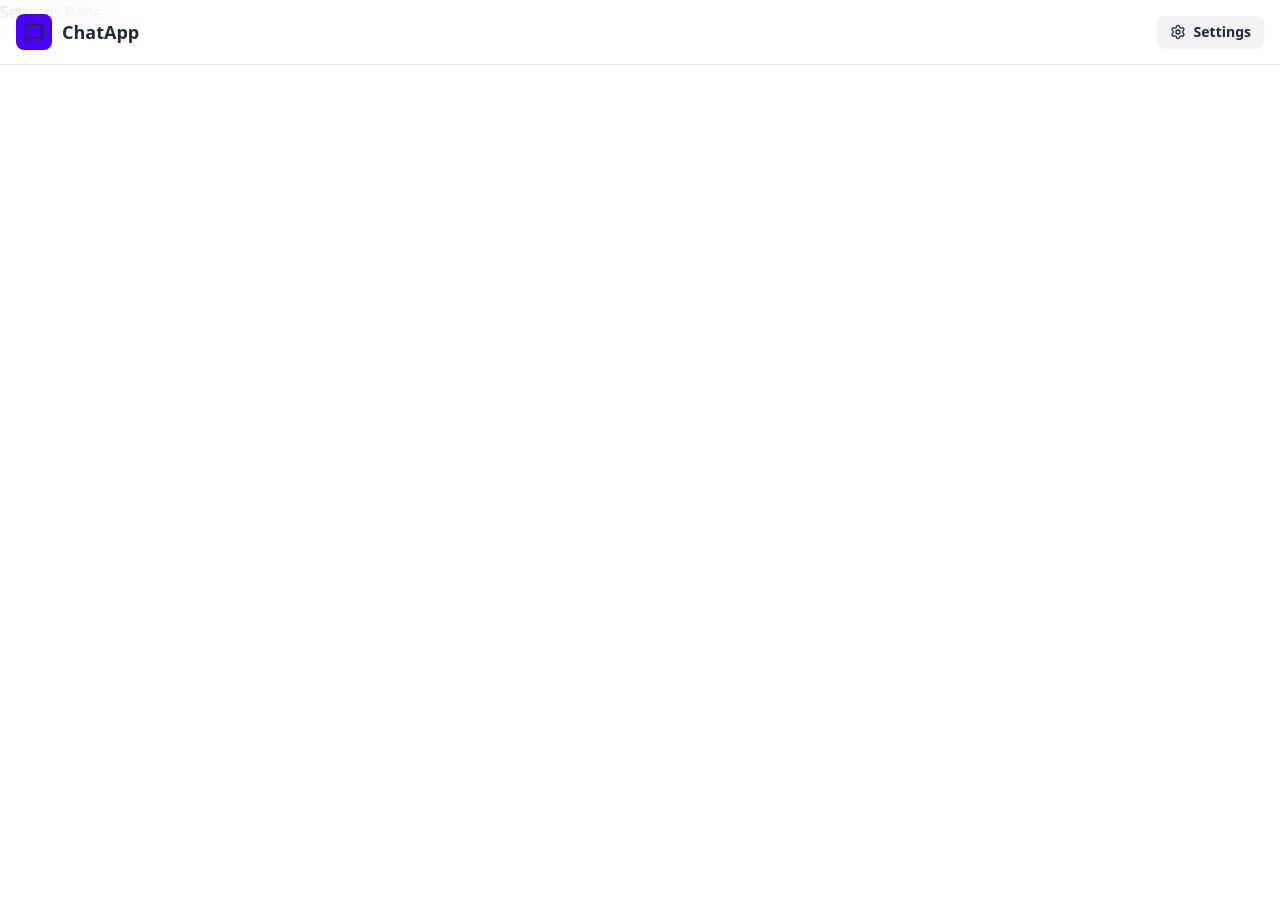
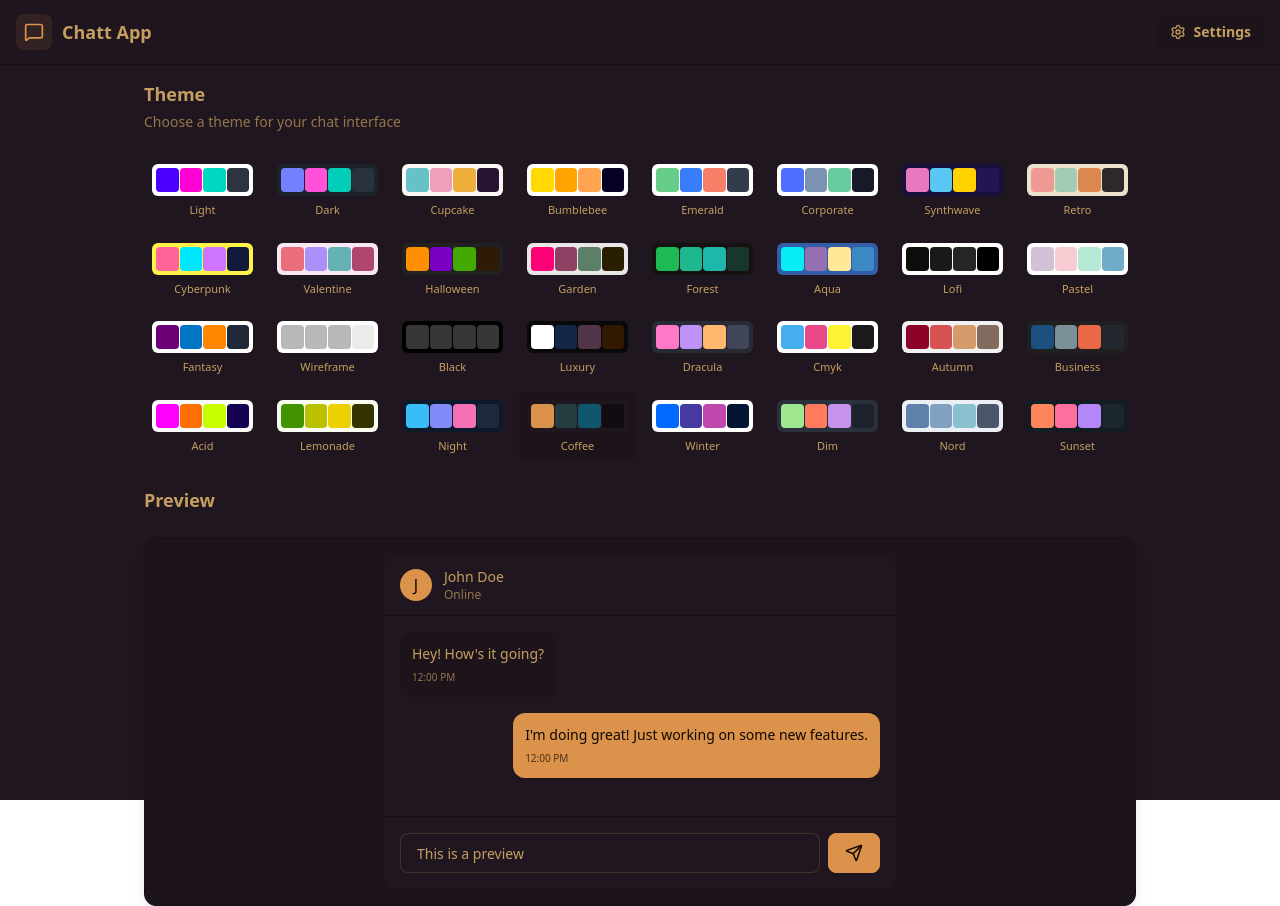
Before and after one commit to kadrzeybek/MERN-chat_app, a React (Vite) app in the folder frontend/: page /settings in a window 1280 px wide. Before the commit the page ends 800 px from the top, so only its background shows below. Built offline with nearby package versions, Linux system fonts and the light colour scheme; no server answers.

Commit message:
settings page is completed

```diff
--- a/frontend/src/App.jsx
+++ b/frontend/src/App.jsx
@@ -1,50 +1,56 @@
-import Navbar from './components/Navbar'
-import HomePage from './pages/HomePage'
-import SignupPage from './pages/SignupPage'
-import LoginPage from './pages/LoginPage'
-import ProfilePage from './pages/profilePage'
-import Settings from './pages/Settings'
-import { Route, Routes, Navigate } from 'react-router-dom'
+
 import './App.css'
-import { useAuthStore } from './store/userAuthStore'
-import { useEffect } from 'react'
-import {Loader} from 'lucide-react'
+import Navbar from "./components/Navbar";
 
-import { Toaster } from 'react-hot-toast'
+import HomePage from "./pages/HomePage";
+import SignUpPage from "./pages/SignUpPage";
+import LoginPage from "./pages/LoginPage";
+import SettingsPage from "./pages/SettingsPage";
+import ProfilePage from "./pages/ProfilePage";
 
+import { Routes, Route, Navigate } from "react-router-dom";
+import { useAuthStore } from "./store/userAuthStore";
+import { useThemeStore } from "./store/useThemeStore";
+import { useEffect } from "react";
+
+import { Loader } from "lucide-react";
+import { Toaster } from "react-hot-toast";
 
 const App = () => {
-  const { authUser, checkAuth, isCheckingAuth } = useAuthStore()
+  const { authUser, checkAuth, isCheckingAuth } = useAuthStore();
+  const { theme } = useThemeStore();
+
 
   useEffect(() => {
     checkAuth();
   }, [checkAuth]);
 
-  console.log({ authUser })
+  console.log({ authUser });
 
-  if(isCheckingAuth && !authUser) return(
-    <div className='flex items-center justify-center h-screen'>
-      <Loader className="size-10 animate-spin" />
-    </div>
-  )
+  if (isCheckingAuth && !authUser)
+    return (
+      <div className="flex items-center justify-center h-screen">
+        <Loader className="size-10 animate-spin" />
+      </div>
+    );
 
   return (
-    <div>
+    <div data-theme={theme}>
       <Navbar />
+
       <Routes>
-        <Route path="/" element={authUser ? <HomePage /> : <Navigate to ="/login" />} />
-        <Route path="/signup" element={!authUser ? <SignupPage /> : <Navigate to="/"/>} />
-        <Route path="/login" element={!authUser ? <LoginPage/> : <Navigate to="/" />} />
-        <Route path="/profile" element={ authUser ? <ProfilePage /> : <Navigate to="/login" />} />
-        <Route path="/settings" element={<Settings />} />
+        <Route path="/" element={authUser ? <HomePage /> : <Navigate to="/login" />} />
+        <Route path="/signup" element={!authUser ? <SignUpPage /> : <Navigate to="/" />} />
+        <Route path="/login" element={!authUser ? <LoginPage /> : <Navigate to="/" />} />
+        <Route path="/settings" element={<SettingsPage />} />
+        <Route path="/profile" element={authUser ? <ProfilePage /> : <Navigate to="/login" />} />
 
-       {/* Not found page */}
-        <Route path="*" element={<h1>404 Not Found!</h1>} />
+        {/* Not found page */}
+       <Route path="*" element={<h1>404 Not Found!</h1>} />
       </Routes>
+
       <Toaster />
-
     </div>
-  )
-}
-
-export default App
+  );
+};
+export default App;
--- a/frontend/src/components/Navbar.jsx
+++ b/frontend/src/components/Navbar.jsx
@@ -1,5 +1,5 @@
 import { Link } from "react-router-dom";
-import { useAuthStore } from "../store/userAuthStore.js";
+import { useAuthStore } from "../store/userAuthStore"
 import { LogOut, MessageSquare, Settings, User } from "lucide-react";
 
 const Navbar = () => {
@@ -14,10 +14,10 @@
         <div className="flex items-center justify-between h-full">
           <div className="flex items-center gap-8">
             <Link to="/" className="flex items-center gap-2.5 hover:opacity-80 transition-all">
-              <div className="size-9 rounded-lg bg-primary flex items-center justify-center">
-                <MessageSquare className="size-5" />
+              <div className="size-9 rounded-lg bg-primary/10 flex items-center justify-center">
+                <MessageSquare className="w-5 h-5 text-primary" />
               </div>
-              <h1 className="text-lg font-bold">ChatApp</h1>
+              <h1 className="text-lg font-bold">Chatt App</h1>
             </Link>
           </div>
 
--- /dev/null
+++ b/frontend/src/constants/index.js
@@ -0,0 +1,34 @@
+export const THEMES = [
+  "light",
+  "dark",
+  "cupcake",
+  "bumblebee",
+  "emerald",
+  "corporate",
+  "synthwave",
+  "retro",
+  "cyberpunk",
+  "valentine",
+  "halloween",
+  "garden",
+  "forest",
+  "aqua",
+  "lofi",
+  "pastel",
+  "fantasy",
+  "wireframe",
+  "black",
+  "luxury",
+  "dracula",
+  "cmyk",
+  "autumn",
+  "business",
+  "acid",
+  "lemonade",
+  "night",
+  "coffee",
+  "winter",
+  "dim",
+  "nord",
+  "sunset",
+];
--- a/frontend/src/pages/Settings.jsx
+++ /dev/null
@@ -1,11 +0,0 @@
-import React from 'react'
-
-const Settings = () => {
-  return (
-    <div>
-      <h2>Settings Page</h2>
-    </div>
-  )
-}
-
-export default Settings
--- /dev/null
+++ b/frontend/src/pages/SettingsPage.jsx
@@ -0,0 +1,116 @@
+import { THEMES } from "../constants";
+import { useThemeStore } from "../store/useThemeStore";
+import { Send } from "lucide-react";
+
+const PREVIEW_MESSAGES = [
+  { id: 1, content: "Hey! How's it going?", isSent: false },
+  { id: 2, content: "I'm doing great! Just working on some new features.", isSent: true },
+];
+
+const SettingsPage = () => {
+  const { theme, setTheme } = useThemeStore();
+
+  return (
+    <div className="h-screen container mx-auto px-4 pt-20 max-w-5xl">
+      <div className="space-y-6">
+        <div className="flex flex-col gap-1">
+          <h2 className="text-lg font-semibold">Theme</h2>
+          <p className="text-sm text-base-content/70">Choose a theme for your chat interface</p>
+        </div>
+
+        <div className="grid grid-cols-4 sm:grid-cols-6 md:grid-cols-8 gap-2">
+          {THEMES.map((t) => (
+            <button
+              key={t}
+              className={`
+                group flex flex-col items-center gap-1.5 p-2 rounded-lg transition-colors
+                ${theme === t ? "bg-base-200" : "hover:bg-base-200/50"}
+              `}
+              onClick={() => setTheme(t)}
+            >
+              <div className="relative h-8 w-full rounded-md overflow-hidden" data-theme={t}>
+                <div className="absolute inset-0 grid grid-cols-4 gap-px p-1">
+                  <div className="rounded bg-primary"></div>
+                  <div className="rounded bg-secondary"></div>
+                  <div className="rounded bg-accent"></div>
+                  <div className="rounded bg-neutral"></div>
+                </div>
+              </div>
+              <span className="text-[11px] font-medium truncate w-full text-center">
+                {t.charAt(0).toUpperCase() + t.slice(1)}
+              </span>
+            </button>
+          ))}
+        </div>
+
+        {/* Preview Section */}
+        <h3 className="text-lg font-semibold mb-3">Preview</h3>
+        <div className="rounded-xl border border-base-300 overflow-hidden bg-base-100 shadow-lg">
+          <div className="p-4 bg-base-200">
+            <div className="max-w-lg mx-auto">
+              {/* Mock Chat UI */}
+              <div className="bg-base-100 rounded-xl shadow-sm overflow-hidden">
+                {/* Chat Header */}
+                <div className="px-4 py-3 border-b border-base-300 bg-base-100">
+                  <div className="flex items-center gap-3">
+                    <div className="w-8 h-8 rounded-full bg-primary flex items-center justify-center text-primary-content font-medium">
+                      J
+                    </div>
+                    <div>
+                      <h3 className="font-medium text-sm">John Doe</h3>
+                      <p className="text-xs text-base-content/70">Online</p>
+                    </div>
+                  </div>
+                </div>
+
+                {/* Chat Messages */}
+                <div className="p-4 space-y-4 min-h-[200px] max-h-[200px] overflow-y-auto bg-base-100">
+                  {PREVIEW_MESSAGES.map((message) => (
+                    <div
+                      key={message.id}
+                      className={`flex ${message.isSent ? "justify-end" : "justify-start"}`}
+                    >
+                      <div
+                        className={`
+                          max-w-[80%] rounded-xl p-3 shadow-sm
+                          ${message.isSent ? "bg-primary text-primary-content" : "bg-base-200"}
+                        `}
+                      >
+                        <p className="text-sm">{message.content}</p>
+                        <p
+                          className={`
+                            text-[10px] mt-1.5
+                            ${message.isSent ? "text-primary-content/70" : "text-base-content/70"}
+                          `}
+                        >
+                          12:00 PM
+                        </p>
+                      </div>
+                    </div>
+                  ))}
+                </div>
+
+                {/* Chat Input */}
+                <div className="p-4 border-t border-base-300 bg-base-100">
+                  <div className="flex gap-2">
+                    <input
+                      type="text"
+                      className="input input-bordered flex-1 text-sm h-10"
+                      placeholder="Type a message..."
+                      value="This is a preview"
+                      readOnly
+                    />
+                    <button className="btn btn-primary h-10 min-h-0">
+                      <Send size={18} />
+                    </button>
+                  </div>
+                </div>
+              </div>
+            </div>
+          </div>
+        </div>
+      </div>
+    </div>
+  );
+};
+export default SettingsPage;
--- /dev/null
+++ b/frontend/src/store/useThemeStore.js
@@ -0,0 +1,9 @@
+import { create } from "zustand";
+
+export const useThemeStore = create((set) => ({
+  theme: localStorage.getItem("chat-theme") || "coffee",
+  setTheme: (theme) => {
+    localStorage.setItem("chat-theme", theme);
+    set({ theme });
+  },
+}));
--- a/frontend/tailwind.config.js
+++ b/frontend/tailwind.config.js
@@ -1,12 +1,46 @@
-import daiyui from 'daisyui'
+import daisyui from 'daisyui'
 /** @type {import('tailwindcss').Config} */
 
 export default {
-  content: ["./src/**/*.{html,js,jsx}"],
+  content: ["./index.html","./src/**/*.{js,ts,jsx,tsx}"],
   theme: {
     extend: {},
   },
-  plugins: [
-    daiyui,
-  ],
+  plugins: [daisyui],
+  daisyui: {
+    themes:[
+      "light",
+      "dark",
+      "cupcake",
+      "bumblebee",
+      "emerald",
+      "corporate",
+      "synthwave",
+      "retro",
+      "cyberpunk",
+      "valentine",
+      "halloween",
+      "garden",
+      "forest",
+      "aqua",
+      "lofi",
+      "pastel",
+      "fantasy",
+      "wireframe",
+      "black",
+      "luxury",
+      "dracula",
+      "cmyk",
+      "autumn",
+      "business",
+      "acid",
+      "lemonade",
+      "night",
+      "coffee",
+      "winter",
+      "dim",
+      "nord",
+      "sunset",
+    ]
+  }
 }
```
